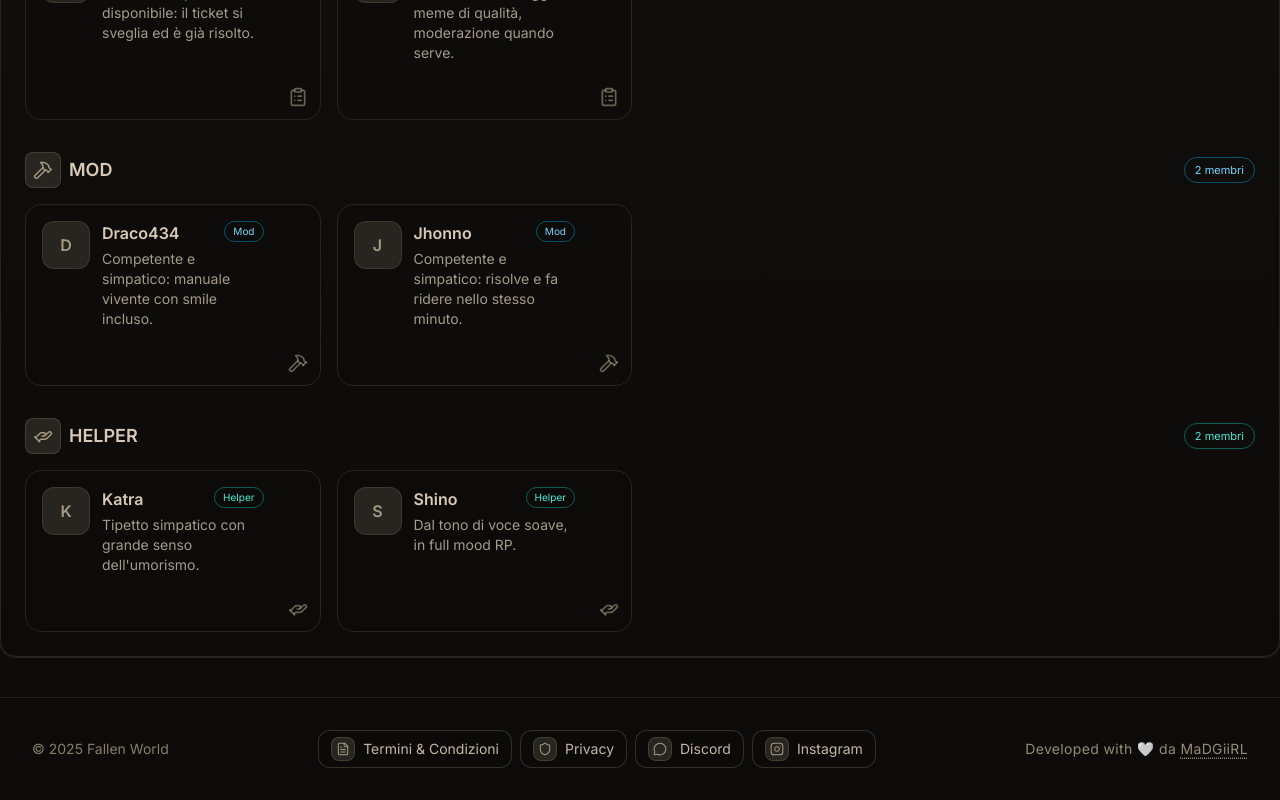
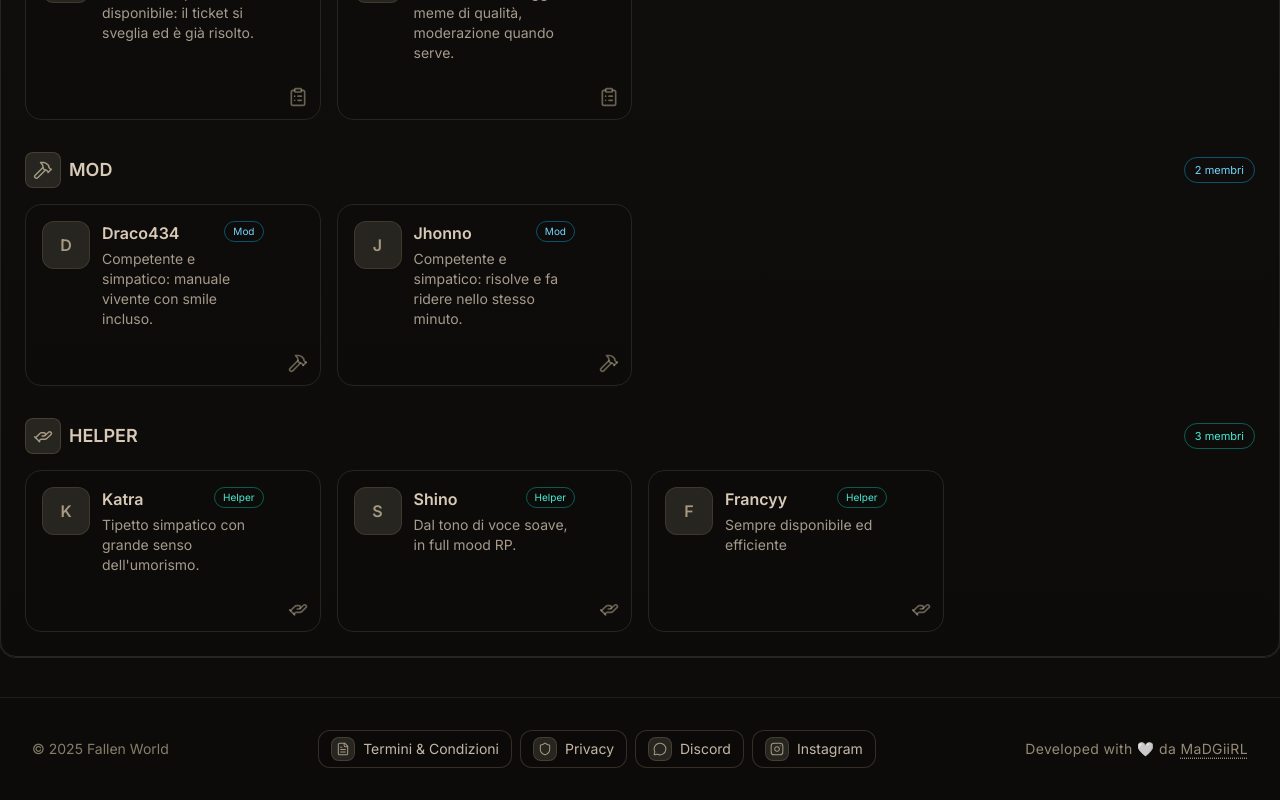
Before and after one commit to MaDGiiRL/fw-website, a React (Vite) app: page /staff in a window 1280 px wide. Shown: the part 1720-2520 px from the top of the page. Built offline with nearby package versions, Linux system fonts and the light colour scheme.

Commit message:
aggiunta francy

```diff
--- a/src/pages/Staff.jsx
+++ b/src/pages/Staff.jsx
@@ -159,6 +159,11 @@ const GROUPS = [
         role: "Helper",
         bio: "Dal tono di voce soave, in full mood RP.",
       },
+      {
+        name: "Francyy",
+        role: "Helper",
+        bio: "Sempre disponibile ed efficiente",
+      },
     ],
   },
 ];
```
